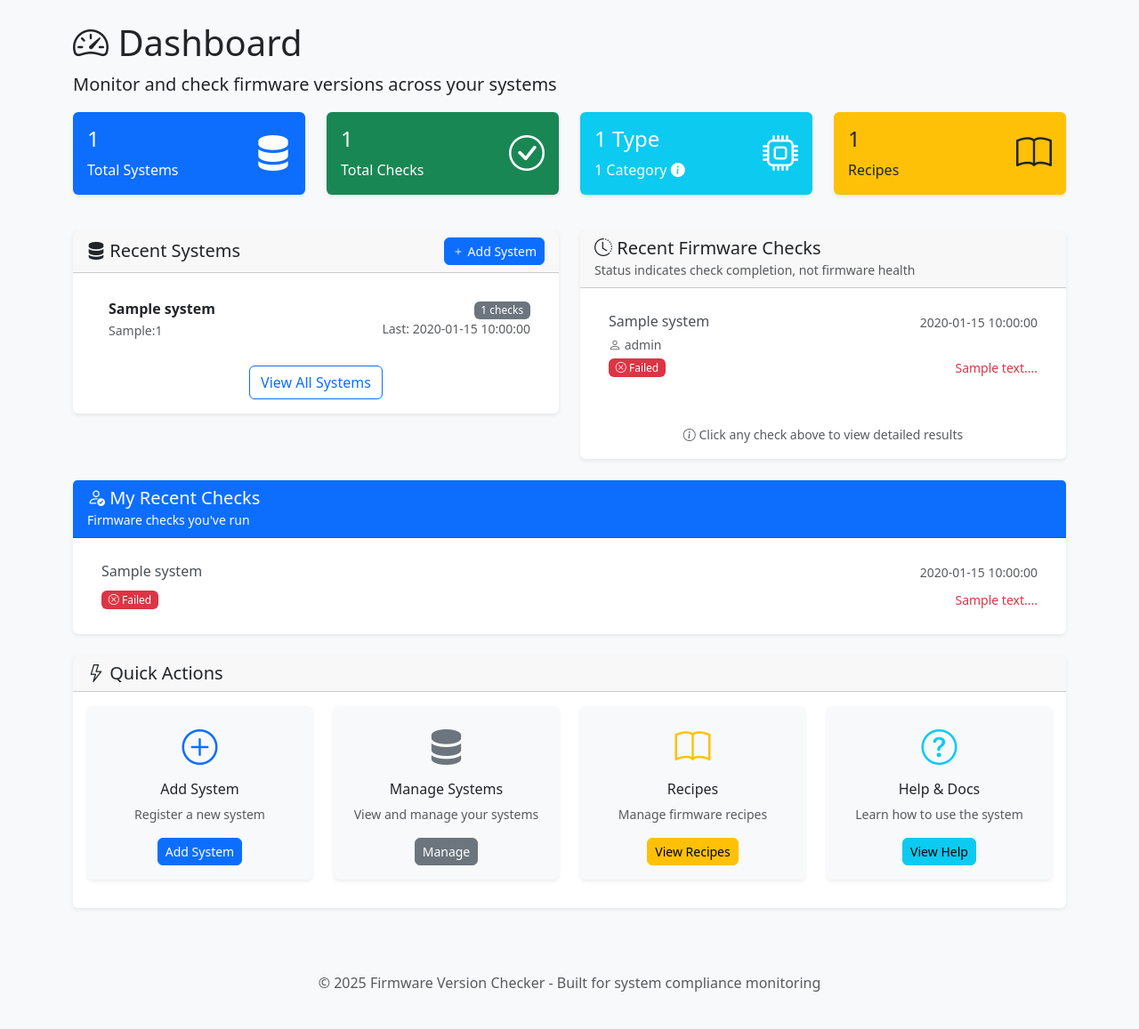
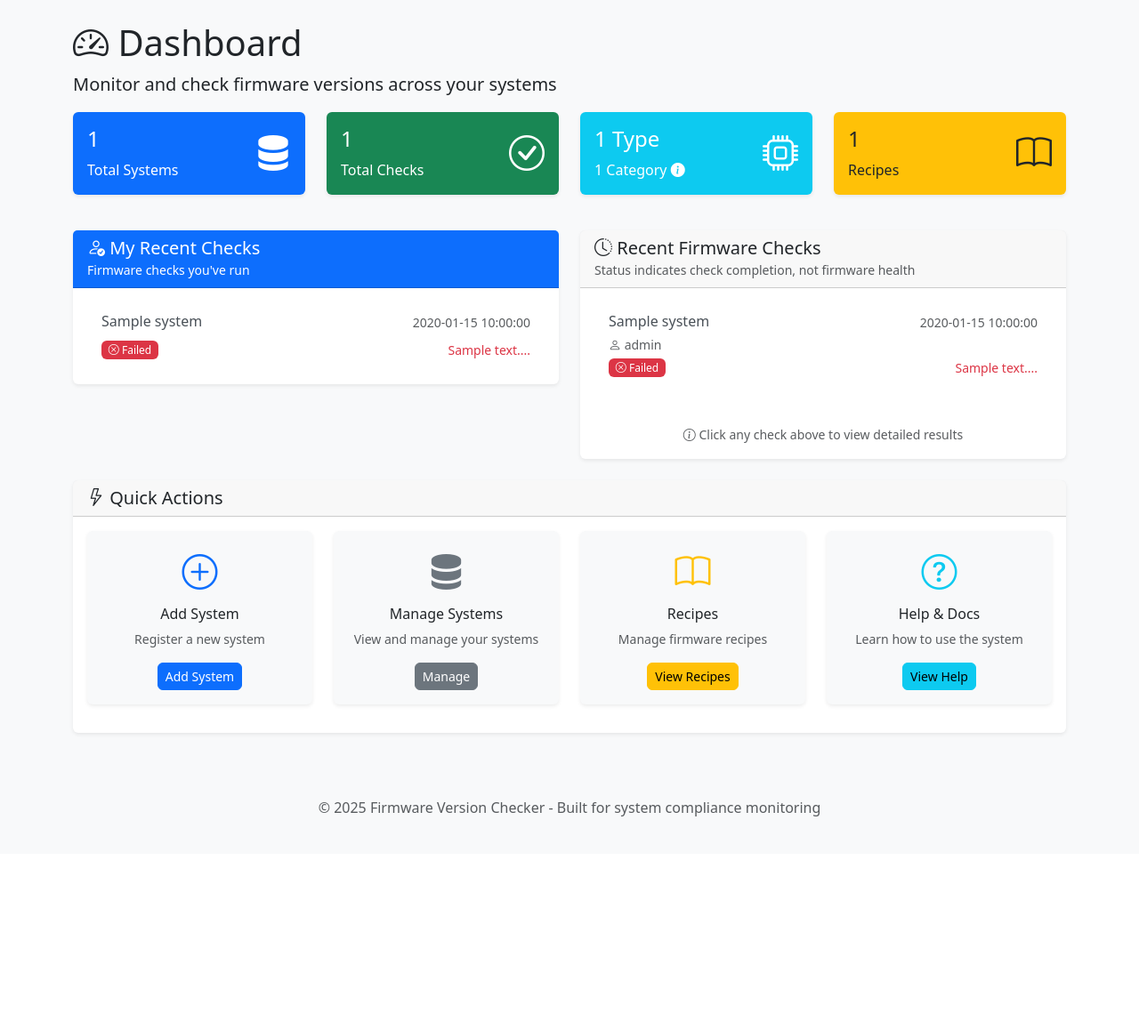
Before and after one commit to JarrettJones/Compliance, a Flask app: page / in a window 1280 px wide. Shown: the part 56-1213 px from the top of the page at 89% size. After the commit the page ends 974 px from the top, so only its background shows below. Run offline with Flask 3, Linux system fonts and the light colour scheme; the visitor is signed in with stand-in values (Sample User, id 1); data comes from the database, SQL or seed files in the repository; tables that the repository leaves empty hold one stand-in row (values such as "Sample post").

Commit message:
Replace Recent Systems section with My Recent Checks on dashboard

```diff
--- a/firmware-checker/templates/index.html
+++ b/firmware-checker/templates/index.html
@@ -249,53 +249,50 @@
 </div>
 
 <div class="row">
-    <!-- Recent Systems -->
+    <!-- My Recent Checks -->
     <div class="col-lg-6 mb-4">
         <div class="card">
-            <div class="card-header d-flex justify-content-between align-items-center">
-                <h5 class="mb-0"><i class="bi bi-server"></i> Recent Systems</h5>
-                {% if session.get('role') in ['admin', 'editor'] %}
-                <a href="{{ url_for('add_system') }}" class="btn btn-primary btn-sm">
-                    <i class="bi bi-plus"></i> Add System
-                </a>
-                {% endif %}
+            <div class="card-header bg-primary text-white">
+                <h5 class="mb-0"><i class="bi bi-person-check"></i> My Recent Checks</h5>
+                <small>Firmware checks you've run</small>
             </div>
             <div class="card-body">
-                {% if stats.recent_systems %}
+                {% if stats.my_recent_checks %}
                     <div class="list-group list-group-flush">
-                        {% for system in stats.recent_systems %}
-                            <div class="list-group-item d-flex justify-content-between align-items-start">
-                                <div class="ms-2 me-auto">
-                                    <div class="fw-bold">
-                                        {{ system.name }}
-                                        {% if system.description and 'Host:' in system.description %}
-                                            {% set host_part = system.description.split('Host:')[1].split('|')[0].strip() %}
-                                            <span class="text-muted fw-normal">({{ host_part }})</span>
+                        {% for check in stats.my_recent_checks %}
+                            <a href="{% if check.status == 'running' %}{{ url_for('check_firmware', system_id=check.system_id) }}{% else %}{{ url_for('check_result', check_id=check.id) }}{% endif %}" class="list-group-item list-group-item-action">
+                                <div class="d-flex w-100 justify-content-between">
+                                    <div>
+                                        <h6 class="mb-1">{{ check.system_name }}</h6>
+                                        {% if check.system_description and 'Host:' in check.system_description %}
+                                            {% set host_part = check.system_description.split('Host:')[1].split('|')[0].strip() %}
+                                            <small class="text-muted">{{ host_part }}</small>
                                         {% endif %}
                                     </div>
-                                    <small class="text-muted">{{ system.rscm_ip }}:{{ system.rscm_port }}</small>
+                                    <small class="text-muted">{{ check.check_date[:19] }}</small>
                                 </div>
-                                <div class="text-end">
-                                    <span class="badge bg-secondary">{{ system.check_count }} checks</span>
-                                    <div class="small text-muted">
-                                        {% if system.last_check %}
-                                            Last: {{ system.last_check[:19] }}
+                                <div class="d-flex justify-content-between align-items-center mt-2">
+                                    <span class="badge bg-{{ 'warning' if check.status == 'running' else ('success' if check.status == 'success' else 'danger') }}">
+                                        {% if check.status == 'running' %}
+                                            <i class="bi bi-clock"></i> Running
+                                        {% elif check.status == 'success' %}
+                                            <i class="bi bi-check-circle"></i> Completed
                                         {% else %}
-                                            Never checked
+                                            <i class="bi bi-x-circle"></i> Failed
                                         {% endif %}
-                                    </div>
+                                    </span>
+                                    {% if check.error_message %}
+                                        <small class="text-danger">{{ check.error_message[:50] }}...</small>
+                                    {% endif %}
                                 </div>
-                            </div>
+                            </a>
                         {% endfor %}
-                    </div>
-                    <div class="text-center mt-3">
-                        <a href="{{ url_for('systems') }}" class="btn btn-outline-primary">View All Systems</a>
                     </div>
                 {% else %}
                     <div class="text-center text-muted py-4">
-                        <i class="bi bi-server fs-1"></i>
-                        <p class="mt-2">No systems configured yet</p>
-                        <a href="{{ url_for('add_system') }}" class="btn btn-primary">Add Your First System</a>
+                        <i class="bi bi-clock-history fs-1"></i>
+                        <p class="mt-2">No firmware checks yet</p>
+                        <a href="{{ url_for('systems') }}" class="btn btn-primary">Check a System</a>
                     </div>
                 {% endif %}
             </div>
@@ -368,52 +365,6 @@
         </div>
     </div>
 </div>
-
-<!-- My Recent Checks -->
-{% if stats.my_recent_checks %}
-<div class="row mb-4">
-    <div class="col-12">
-        <div class="card">
-            <div class="card-header bg-primary text-white">
-                <h5 class="mb-0"><i class="bi bi-person-check"></i> My Recent Checks</h5>
-                <small>Firmware checks you've run</small>
-            </div>
-            <div class="card-body">
-                <div class="list-group list-group-flush">
-                    {% for check in stats.my_recent_checks %}
-                        <a href="{% if check.status == 'running' %}{{ url_for('check_firmware', system_id=check.system_id) }}{% else %}{{ url_for('check_result', check_id=check.id) }}{% endif %}" class="list-group-item list-group-item-action">
-                            <div class="d-flex w-100 justify-content-between">
-                                <div>
-                                    <h6 class="mb-1">{{ check.system_name }}</h6>
-                                    {% if check.system_description and 'Host:' in check.system_description %}
-                                        {% set host_part = check.system_description.split('Host:')[1].split('|')[0].strip() %}
-                                        <small class="text-muted">{{ host_part }}</small>
-                                    {% endif %}
-                                </div>
-                                <small class="text-muted">{{ check.check_date[:19] }}</small>
-                            </div>
-                            <div class="d-flex justify-content-between align-items-center mt-2">
-                                <span class="badge bg-{{ 'warning' if check.status == 'running' else ('success' if check.status == 'success' else 'danger') }}">
-                                    {% if check.status == 'running' %}
-                                        <i class="bi bi-clock"></i> Running
-                                    {% elif check.status == 'success' %}
-                                        <i class="bi bi-check-circle"></i> Completed
-                                    {% else %}
-                                        <i class="bi bi-x-circle"></i> Failed
-                                    {% endif %}
-                                </span>
-                                {% if check.error_message %}
-                                    <small class="text-danger">{{ check.error_message[:50] }}...</small>
-                                {% endif %}
-                            </div>
-                        </a>
-                    {% endfor %}
-                </div>
-            </div>
-        </div>
-    </div>
-</div>
-{% endif %}
 
 <!-- Quick Actions -->
 <div class="row">
```
